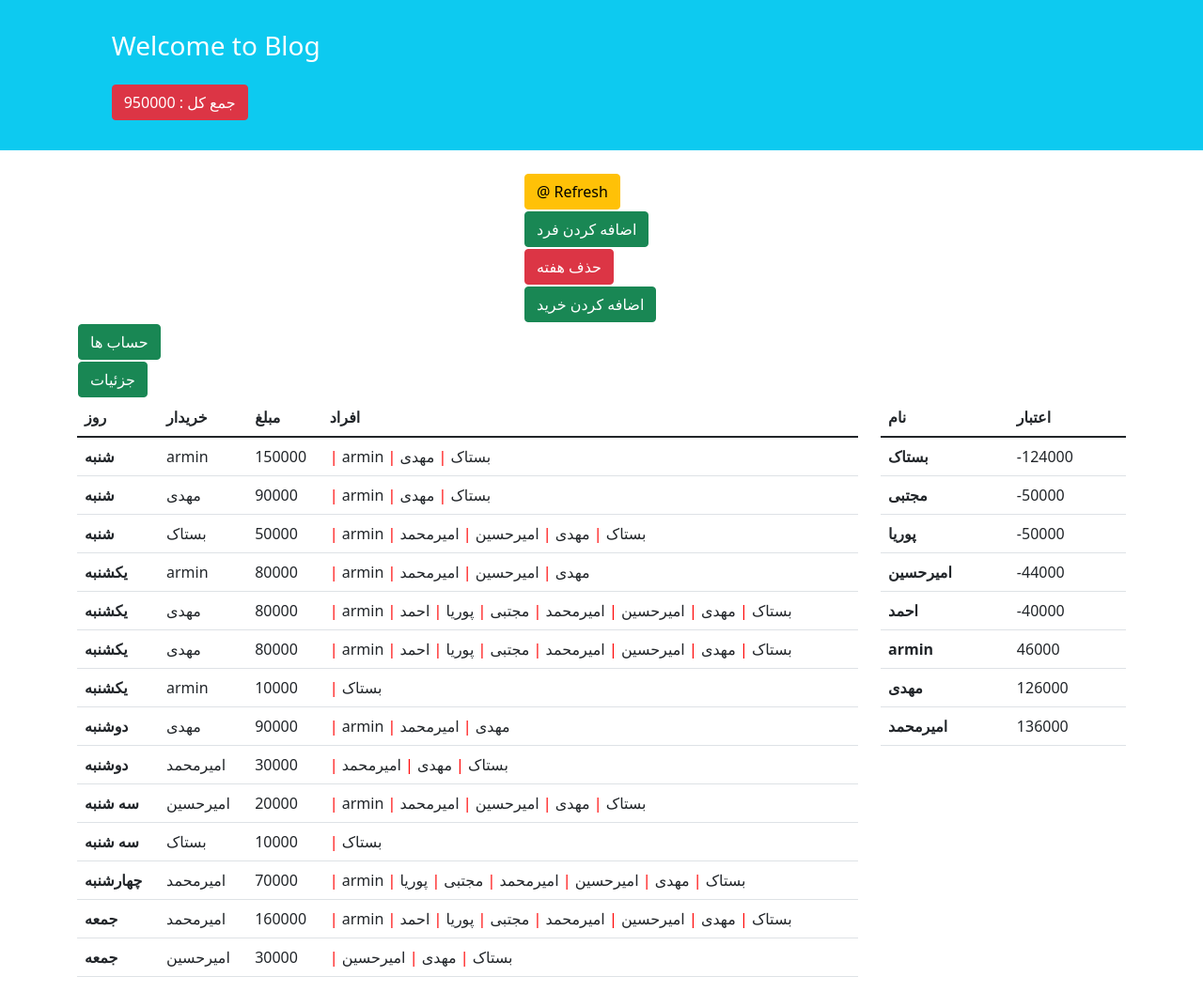
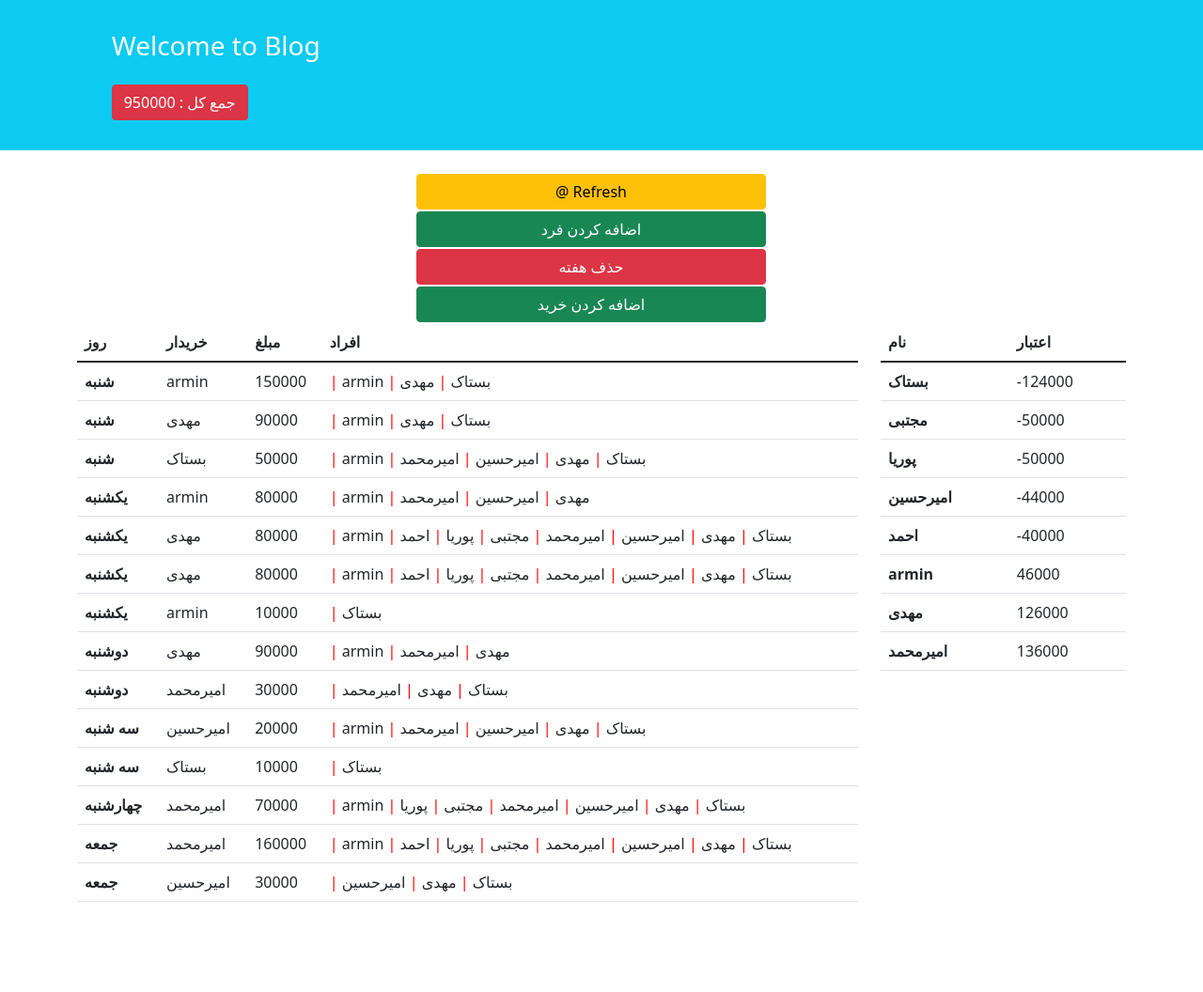
Before and after one commit to arminam3/hesab_2, a Django app: page /2/refresh/ in a window 1280 px wide. Shown: the part 56-1112 px from the top of the page at 94% size. After the commit the page ends 1016 px from the top, so only its background shows below. Run offline with Django 4.2, Linux system fonts and the light colour scheme; data comes from the database, SQL or seed files in the repository.

Commit message:
edit template

```diff
--- a/hesab/templates/hesab/week_details.html
+++ b/hesab/templates/hesab/week_details.html
@@ -12,33 +12,42 @@
     <div class="container mt-4">
         <div class="row">
             <div class="col-md-5"></div>
-            <div class="col-md-4">
-                <a class="btn btn-warning" type="submit" href="{% url 'refresh' week.id %}" style="margin: 1px">@
+            <div class="row">
+                <div class="col-md-4"></div>
+                <a class="btn btn-warning col-md-4" type="submit" href="{% url 'refresh' week.id %}" style="margin: 1px">@
                     Refresh</a>
+                <div class="col-md-4"></div>
             </div>
             <div class="col-md-5"></div>
-            <div class="col-md-4">
-                <a class="btn btn-success" type="submit" href="{% url 'create_money' week.id %}" style="margin: 1px">اضافه
+            <div class="row">
+                <div class="col-md-4"></div>
+                <a class="btn btn-success col-md-4" type="submit" href="{% url 'create_money' week.id %}" style="margin: 1px">اضافه
                     کردن فرد</a>
+                <div class="col-md-4"></div>
+            </div>
+            <div class="col-md-5"></div>
+            <div class="row">
+                <div class="col-md-4"></div>
+                <a class="btn btn-danger col-md-4" type="submit" href="{% url 'delete_week' week.id %}" style="margin: 1px">حذف هفته</a>
+                <div class="col-md-4"></div>
 
             </div>
-            <div class="col-md-5"></div>
-            <div class="col-md-4">
-                <a class="btn btn-danger" type="submit" href="{% url 'delete_week' week.id %}" style="margin: 1px">حذف هفته</a>
+            <div class="row"></div>
+             <div class="col-md-4"></div>
 
+            <div class="row">
+                <div class="col-md-4"></div>
+                <a class="btn btn-success col-md-4" type="submit" href="{% url 'create_shopping' week.id %}" style="margin: 1px">اضافه
+                    کردن خرید</a>
+                <div class="col-md-4"></div>
             </div>
-            <div class="col-md-5"></div>
-            <div class="col-md-4">
-                <a class="btn btn-success" type="submit" href="{% url 'create_shopping' week.id %}" style="margin: 1px">اضافه
-                    کردن خرید</a>
-            </div>
-            <div class="col-md-3>
+            <div class="col-md-3">
         </div>
-        <div class="col-md-4">
-            <a class="btn btn-success" type="submit" href="{% url 'hesab' week.id %}" style="margin: 1px"> حساب ها </a>
-        </div><div class="col-md-4">
-            <a class="btn btn-success" type="submit" href="{% url 'last_hesab_refresh' week.id %}" style="margin: 1px"> جزئیات </a>
-        </div>
+{#        <div class="col-md-4">#}
+{#            <a class="btn btn-success" type="submit" href="{% url 'hesab' week.id %}" style="margin: 1px"> حساب ها </a>#}
+{#        </div><div class="col-md-4">#}
+{#            <a class="btn btn-success" type="submit" href="{% url 'last_hesab_refresh' week.id %}" style="margin: 1px"> جزئیات </a>#}
+{#        </div>#}
         <div class="col-md-3"></div>
 
         <div class="col-9">
```
